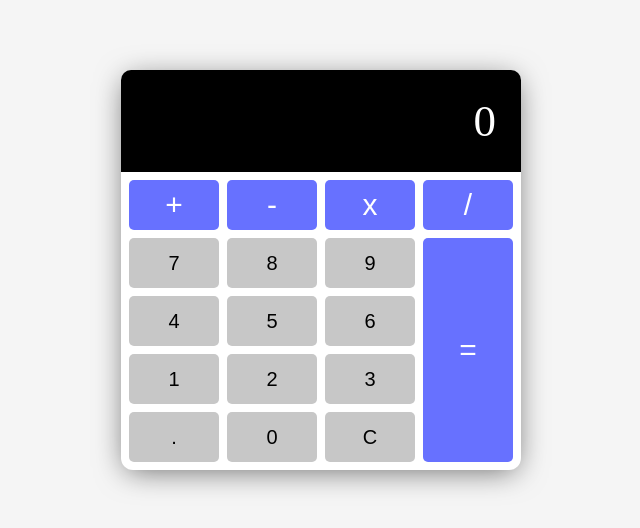
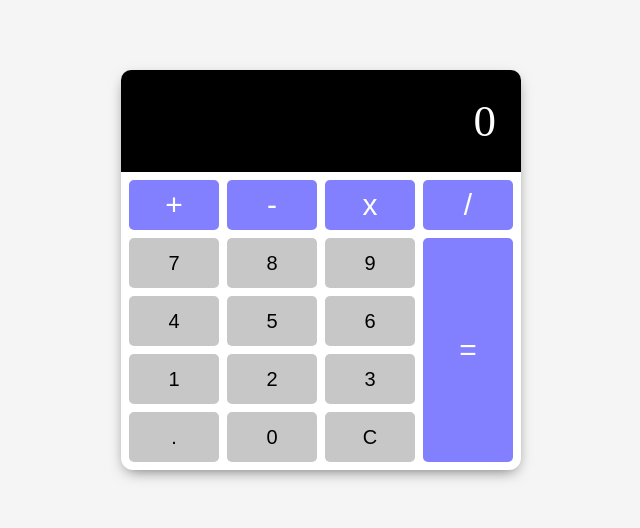
Before and after one commit to Silapakarn/JavaScript-Workshop, a plain HTML site: page JavaScript Workshop Calculator/index.html in a window 1280 px wide. Shown: the part 130-658 px from the top of the page, without its empty margins (319-959 px from the left). Drawn offline with Linux system fonts and the light colour scheme.

Commit message:
add comment

```diff
--- a/JavaScript Workshop Calculator/style.css
+++ b/JavaScript Workshop Calculator/style.css
@@ -16,7 +16,7 @@ body{
     background: white;
     width: 400px;
     border-radius: 12px;
-    box-shadow: 0 5px 30px -5px rgba(0,0,0,0.6);
+    box-shadow: 0 5px 15px -5px rgba(0,0,0,0.6);
 }
 
 .calculator-display{
@@ -65,14 +65,14 @@ button:hover{
 }
 
 
-
+/*click active btn translate Y*/
 button:active{
     transform: translateY(1px);
 }
 
 
 .operator, .equal{
-    background: rgb(103, 113, 255);
+    background: rgb(130, 128, 255);
     color:white;
     font-size: 30px;
 }
```
Also changed, not shown: JavaScript Workshop Calculator/index.html (line endings or trailing spaces).
